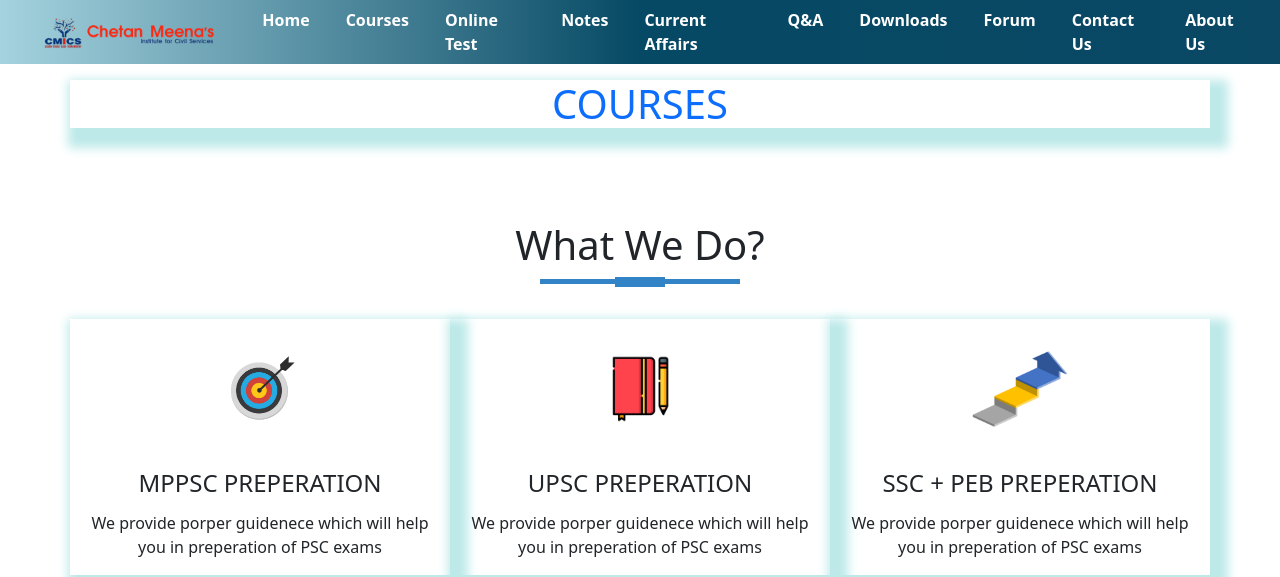
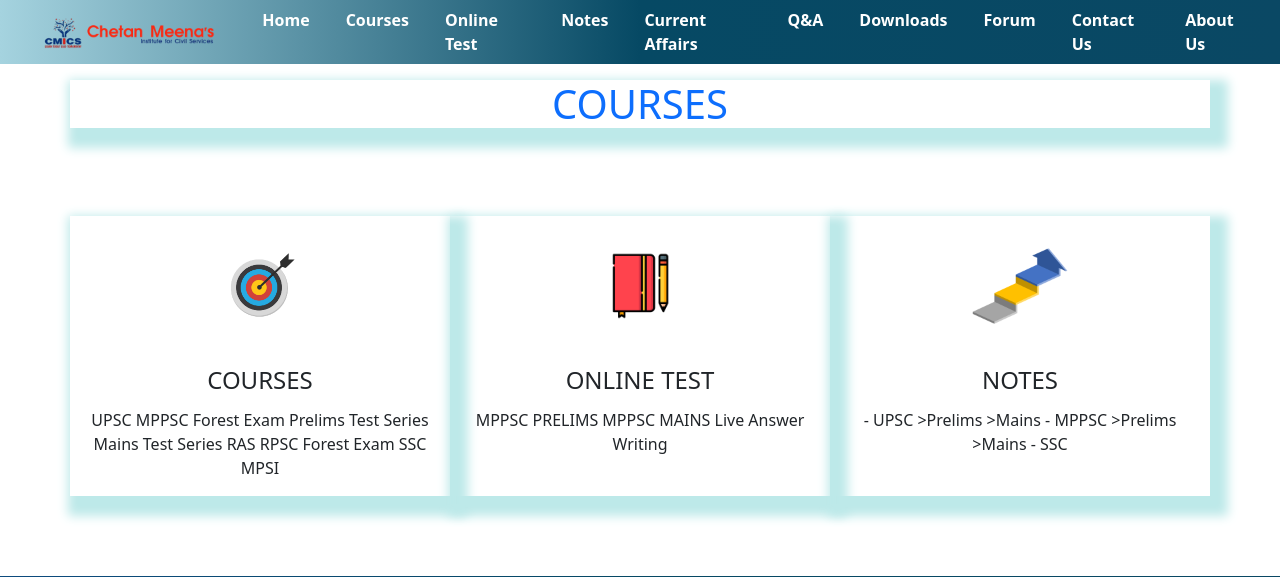
Before and after one commit to princeku07/cmics, a Django app: page /courses in a window 1280 px wide. Shown: the top 577 px of the page. Run offline with Django 3.2, Linux system fonts and the light colour scheme; parts of the project's set-up code (start-up, migrations or seed data) failed here and were passed over.

Commit message:
Update course.html

```diff
--- a/templates/course.html
+++ b/templates/course.html
@@ -16,31 +16,43 @@
 
        <section id="services">
   <div class="container text-center">
-      <h1 class="title">What We Do?</h1>
+
       <div class="row text-center">
 
           <div class="col-md-4 services" style="margin-left: 3;">
               <img src="{% static 'img/target.png'%}" class="service-img">
-              <h4>MPPSC preperation</h4>
+              <h4>Courses</h4>
               <p>
-                  We provide porper guidenece
-                  which will help you in preperation of PSC exams
+                  UPSC
+                  MPPSC Forest Exam
+                  Prelims Test Series
+                  Mains Test Series
+                  RAS
+                  RPSC Forest Exam
+                  SSC
+                  MPSI
               </p>
           </div>
           <div class="col-md-4 services" >
             <img src="{% static 'img/book.png'%}" class="service-img">
-            <h4>UPSC preperation</h4>
+            <h4>Online Test</h4>
             <p>
-                We provide porper guidenece
-                which will help you in preperation of PSC exams
+                MPPSC PRELIMS
+                MPPSC MAINS
+                Live Answer Writing
             </p>
         </div>
         <div class="col-md-4 services">
           <img src="{% static 'img/stairs.png'%}" class="service-img">
-          <h4>SSC + PEB preperation</h4>
+          <h4>Notes</h4>
           <p>
-              We provide porper guidenece
-              which will help you in preperation of PSC exams
+               - UPSC
+                  >Prelims
+                  >Mains
+               - MPPSC
+                  >Prelims
+                  >Mains
+               - SSC
           </p>
       </div>
       <!-- </div>
```
